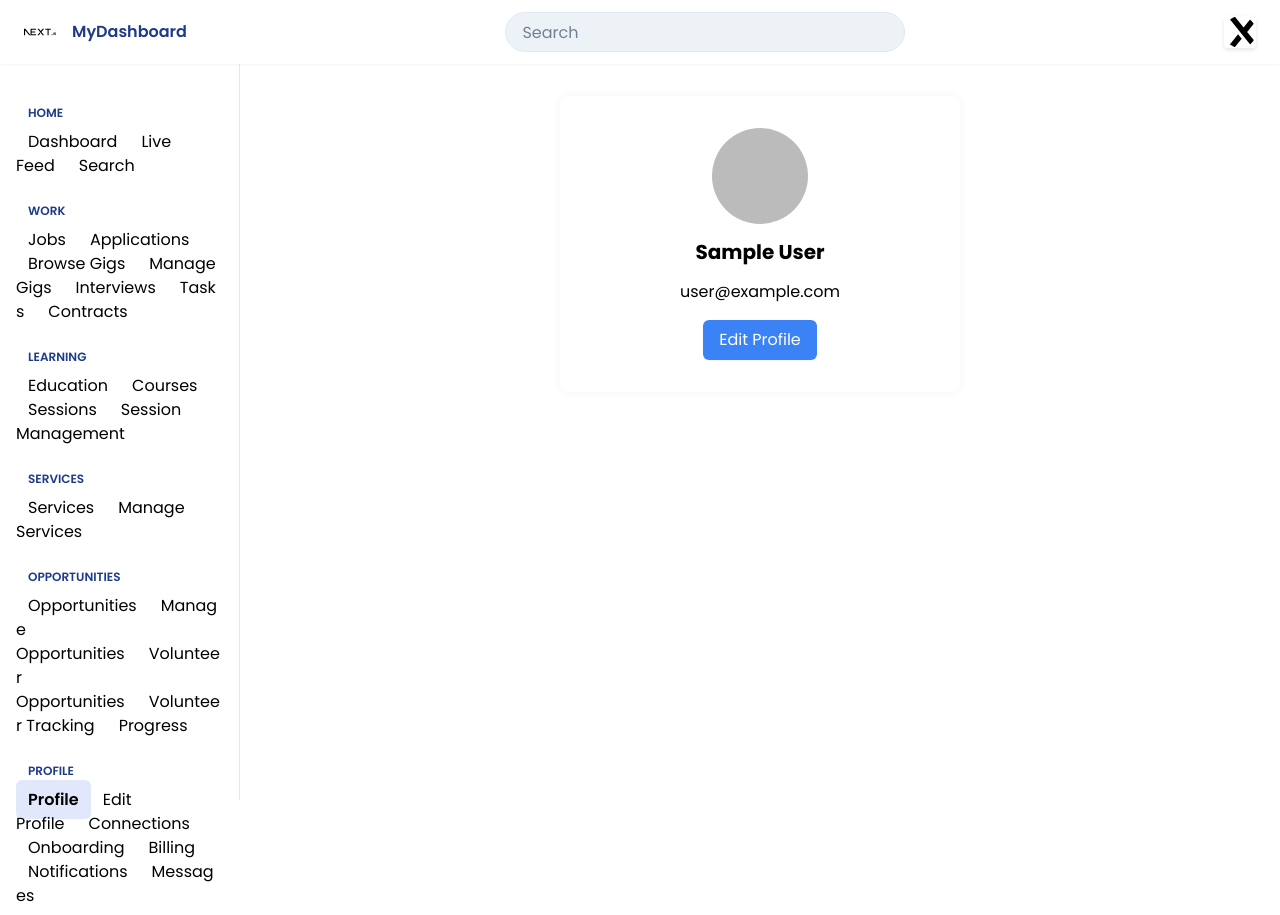
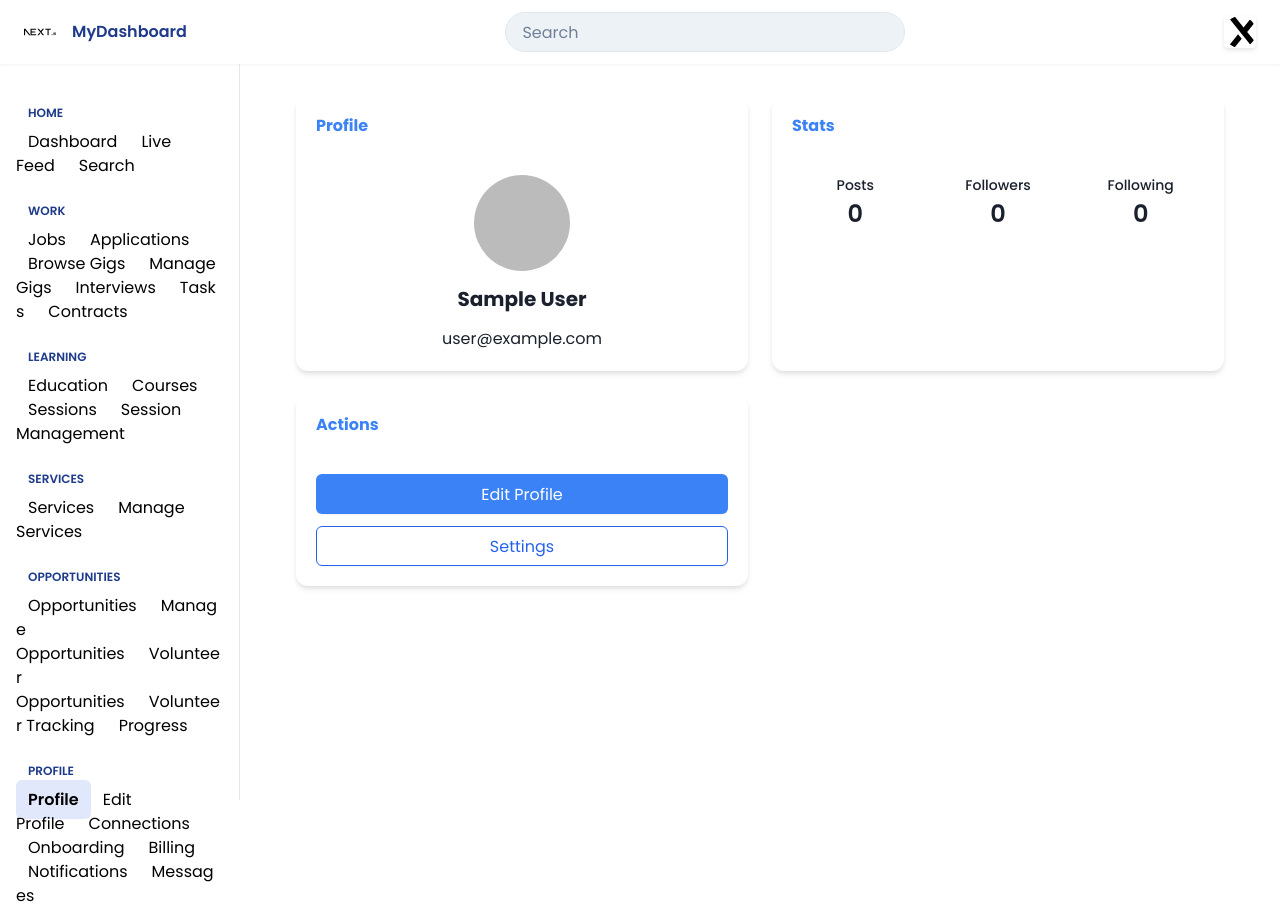
Before and after one commit to orbas1/main-work, a Next.js app: page /profile in a window 1280 px wide. Built offline with nearby package versions, Linux system fonts and the light colour scheme; no server answers; sample sign-in values are in the browser's storage.

Commit message:
feat: enhance profile page with dashboard cards

```diff
--- a/app/profile/page.module.css
+++ b/app/profile/page.module.css
@@ -1,8 +1,5 @@
 .container {
-  max-width: 400px;
+  max-width: 960px;
   margin: 2rem auto;
-  background: white;
-  padding: 2rem;
-  border-radius: 0.5rem;
-  box-shadow: 0 0 10px rgba(0,0,0,0.05);
+  padding: 0 1rem;
 }
--- a/app/profile/page.tsx
+++ b/app/profile/page.tsx
@@ -1,9 +1,19 @@
 import { getServerSession } from "next-auth";
 import { redirect } from "next/navigation";
-import { Avatar, Box, Heading, Text, Stack, Button } from "@chakra-ui/react";
+import {
+  Avatar,
+  Box,
+  Heading,
+  Text,
+  Stack,
+  Button,
+  SimpleGrid,
+} from "@chakra-ui/react";
 import Link from "next/link";
 import styles from "./page.module.css";
 import { authOptions } from "../../lib/auth";
+import DashboardCard from "../../components/DashboardCard";
+import StatWidget from "../../components/StatWidget";
 
 export default async function ProfilePage() {
   const session = await getServerSession(authOptions);
@@ -11,14 +21,41 @@ export default async function ProfilePage() {
   const { user } = session;
   return (
     <Box className={styles.container}>
+      <SimpleGrid columns={{ base: 1, md: 2 }} spacing={6}>
+        <DashboardCard title="Profile">
           <Stack spacing={4} align="center">
-        <Avatar name={user?.name || "User"} src={user?.image || undefined} size="xl" />
+            <Avatar
+              name={user?.name || "User"}
+              src={user?.image || undefined}
+              size="xl"
+            />
             <Heading size="md">{user?.name}</Heading>
             <Text>{user?.email}</Text>
-        <Button as={Link} href="/profile/edit" colorScheme="brand">
+          </Stack>
+        </DashboardCard>
+        <DashboardCard title="Stats">
+          <SimpleGrid columns={3} spacing={4}>
+            <StatWidget label="Posts" value={0} />
+            <StatWidget label="Followers" value={0} />
+            <StatWidget label="Following" value={0} />
+          </SimpleGrid>
+        </DashboardCard>
+        <DashboardCard title="Actions">
+          <Stack spacing={3}>
+            <Button
+              as={Link}
+              href="/profile/edit"
+              colorScheme="brand"
+              width="full"
+            >
               Edit Profile
             </Button>
+            <Button variant="outline" colorScheme="brand" width="full">
+              Settings
+            </Button>
           </Stack>
+        </DashboardCard>
+      </SimpleGrid>
     </Box>
   );
 }
--- a/components/DashboardCard.module.css
+++ b/components/DashboardCard.module.css
@@ -1,3 +1,9 @@
 .card {
   width: 100%;
+  transition: transform 0.2s ease, box-shadow 0.2s ease;
 }
+
+.card:hover {
+  transform: translateY(-4px);
+  box-shadow: 0 6px 20px rgba(0, 0, 0, 0.08);
+}
```
Lines whose indentation alone changed are shown as unchanged.
